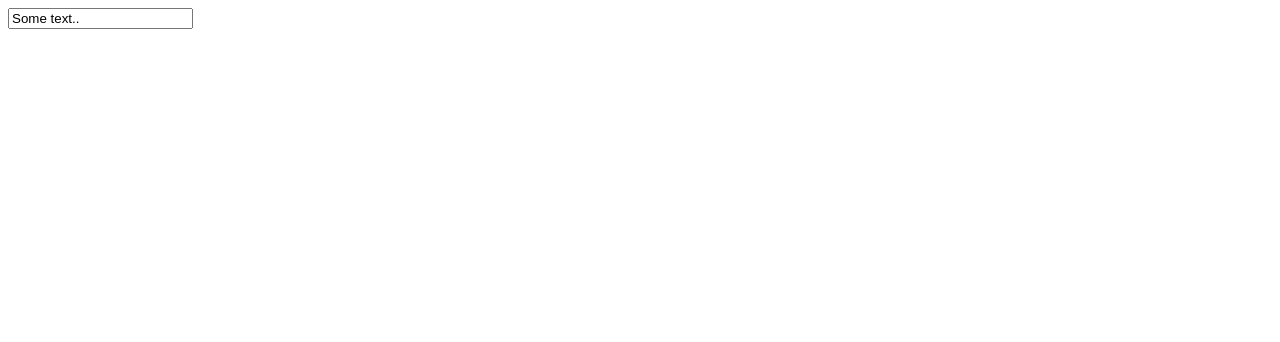
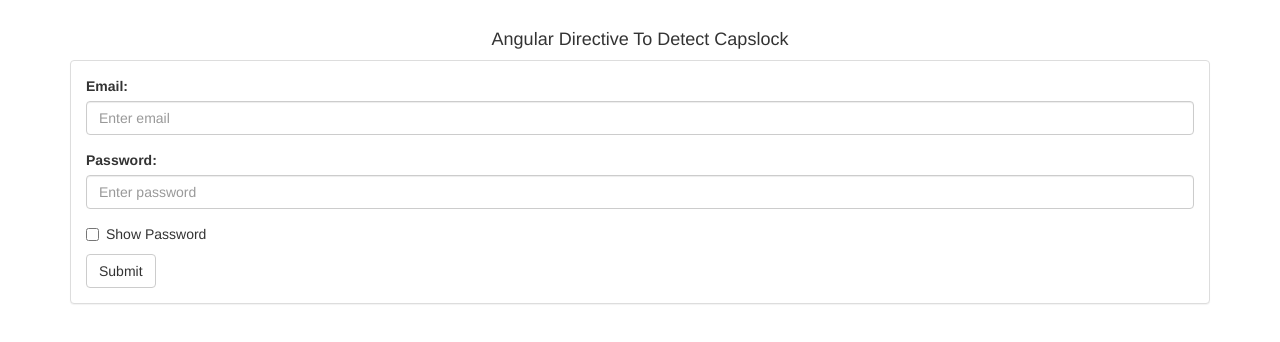
Before and after one commit to prasannadevadigatm/AngularCapsLockDetectDirective, a plain HTML site: page index.html in a window 1280 px wide. Drawn offline with nearby package versions, Linux system fonts and the light colour scheme.

Commit message:
first commit

```diff
--- a/index.html
+++ b/index.html
@@ -1,5 +1,11 @@
 <!DOCTYPE html>
 <html>
+
+<head>
+    <title>Angular Capslock Detective Directive</title>
+    <meta charset="utf-8">
+    <meta name="viewport" content="width=device-width, initial-scale=1">
+    <link rel="stylesheet" href="https://maxcdn.bootstrapcdn.com/bootstrap/3.3.7/css/bootstrap.min.css">
     <style>
         .capslockWarningMsg {
 		    display: none;
@@ -9,18 +15,45 @@
 		    display: block;
 		    color: red;
 		}
+		.container{
+			margin-top:20px;
+		}
 	</style>
     <script src="https://ajax.googleapis.com/ajax/libs/angularjs/1.6.9/angular.min.js"></script>
+</head>
 
-<body>
-    <div ng-app="myApp">
-        <input id="myInput" value="Some text.." class="" capslock />
+<body ng-app="myApp" ng-controller="myCtrl">
+    <div class="container">
+        <h4 class="text-center">Angular Directive To Detect Capslock</h4>
+        <div class="panel panel-default panel-body">
+            <form>
+                <div class="form-group">
+                    <label for="email">Email:</label>
+                    <input type="email" class="form-control" id="email" placeholder="Enter email" name="email" />
+                </div>
+                <div class="form-group">
+                    <label for="pwd">Password:</label>
+                    <input type="password" class="form-control" id="pwd" placeholder="Enter password" name="pwd" capslock />
                     <span class="capslockWarningMsg">WARNING!. Caplock is On</span>
+                </div>
+                <div class="checkbox">
+                    <label><input type="checkbox" name="remember" ng-click="myFunction()"> Show Password</label>
+                </div>
+                <button type="submit" class="btn btn-default">Submit</button>
+            </form>
+        </div>
     </div>
     <script>
     var app = angular.module('myApp', []);
     app.controller('myCtrl', function($scope) {
-
+        $scope.myFunction = function() {
+            var x = document.getElementById("pwd");
+            if (x.type === "password") {
+                x.type = "text";
+            } else {
+                x.type = "password";
+            }
+        }
     });
     app.directive("capslock", function($compile) {
         return {
```
Lines whose indentation alone changed are shown as unchanged.
